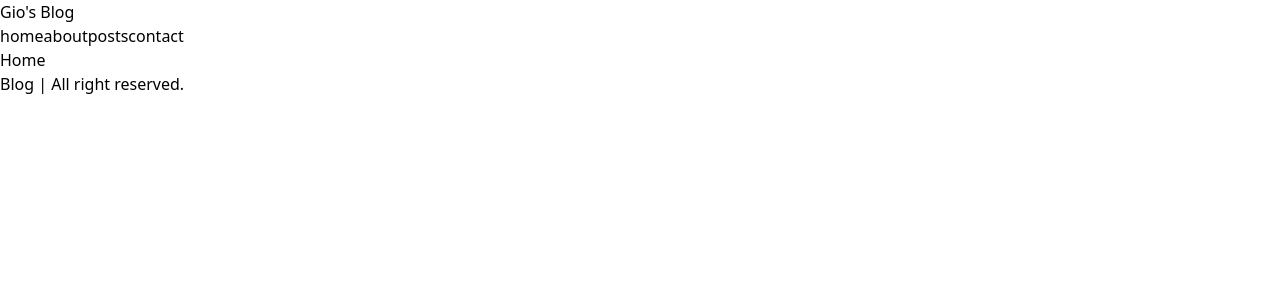
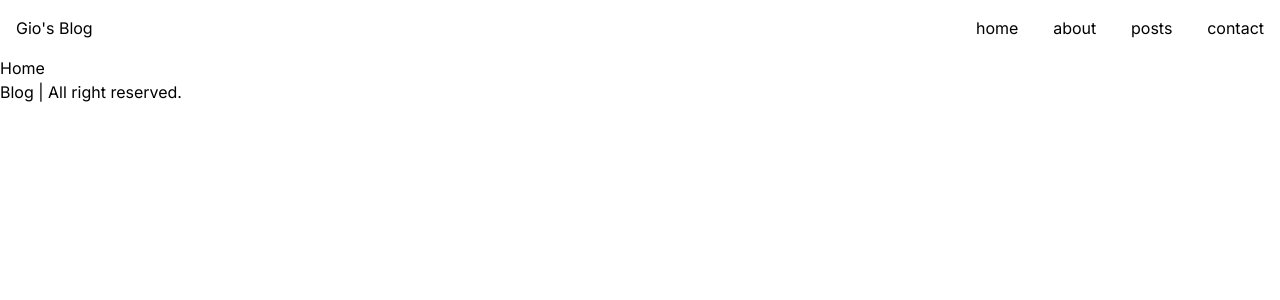
Before and after one commit to jgjung9/blog, a Next.js app: page / in a window 1280 px wide. Shown: the top 300 px of the page. Built offline with nearby package versions, Linux system fonts and the light colour scheme.

Commit message:
Add className in Header, home layout

```diff
--- a/src/app/layout.tsx
+++ b/src/app/layout.tsx
@@ -17,7 +17,11 @@ export default function RootLayout({
 }) {
   return (
     <html lang='en'>
-      <body className={inter.className + 'w-full'}>
+      <body
+        className={
+          inter.className + ' w-full max-w-screen-2xl flex flex-col m-auto'
+        }
+      >
         <Header />
         <main>{children}</main>
         <Footer />
--- a/src/components/Header.tsx
+++ b/src/components/Header.tsx
@@ -2,11 +2,11 @@ import Link from 'next/link';
 
 export default function Header() {
   return (
-    <header>
+    <header className='flex justify-between m-4'>
       <Link href='/'>
         <h1>Gio's Blog</h1>
       </Link>
-      <nav>
+      <nav className='flex justify-between w-72'>
         <Link href='/'>home</Link>
         <Link href='/about'>about</Link>
         <Link href='/posts'>posts</Link>
```
